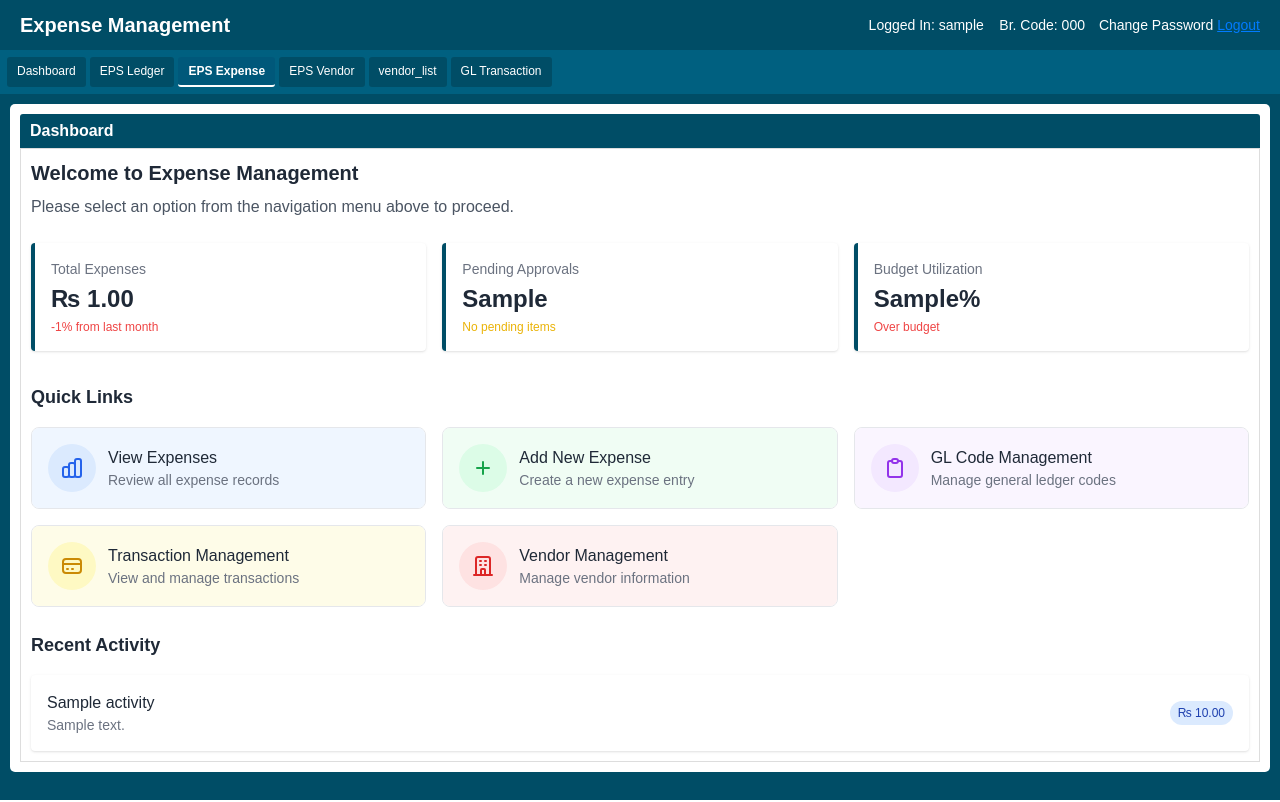
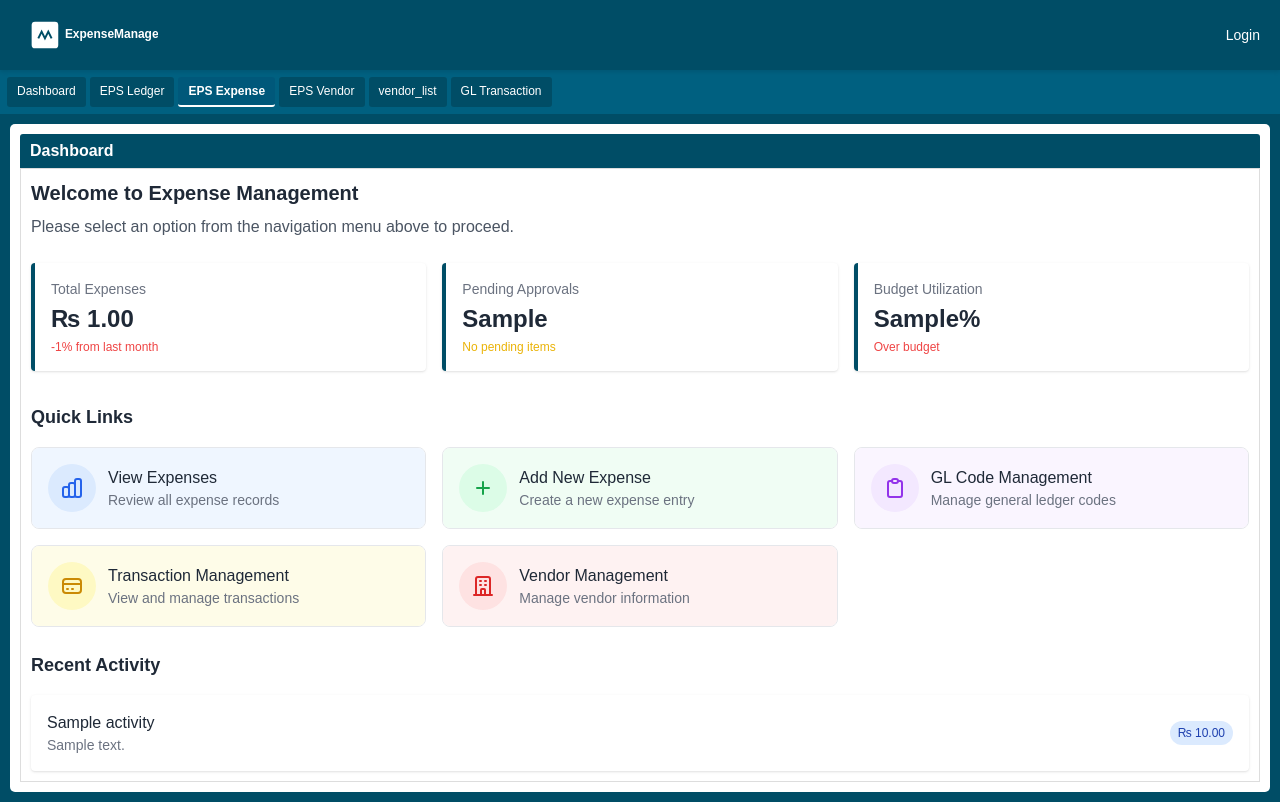
Before and after one commit to adilmaqsood1/Expenses_Management_System, a Django app: template templates/expenses/dashboard.html in a window 1280 px wide. Run offline with Django 3.2, Linux system fonts and the light colour scheme; the template is opened without the code that fills it: most values are stand-ins (such as "Sample title", 1, 10 or a date in 2020); some libraries are stand-ins or nearby versions.

Commit message:
UI modified

```diff
--- a/static/css/styles.css
+++ b/static/css/styles.css
@@ -133,3 +133,35 @@
 .animate-slideInBottom {
     animation: slideInFromBottom 0.5s ease-out;
 }
+
+/* Logo styles */
+.logo-container {
+    display: flex;
+    align-items: center;
+    text-decoration: none;
+    padding: 5px;
+    border-radius: 5px;
+    transition: all 0.3s ease;
+}
+
+.logo-container:hover {
+    background-color: rgba(255, 255, 255, 0.1);
+}
+
+.logo-image {
+    height: 40px;
+    width: auto;
+    margin-right: 10px;
+    transition: transform 0.3s ease;
+}
+
+.logo-image:hover {
+    transform: scale(1.05);
+}
+
+.logo-container span {
+    color: white;
+    font-weight: bold;
+    letter-spacing: 0.5px;
+    text-shadow: 1px 1px 2px rgba(0, 0, 0, 0.3);
+}
--- a/templates/base.html
+++ b/templates/base.html
@@ -25,6 +25,9 @@
             display: flex;
             justify-content: space-between;
             align-items: center;
+            box-shadow: 0 2px 4px rgba(0, 0, 0, 0.1);
+            position: relative;
+            z-index: 10;
         }
         .header-title {
             font-size: 20px;
@@ -204,14 +207,22 @@
 </head>
 <body>
     <div class="header">
-        <div class="header-title"> Expense Management </div>
+        <div class="header-title">
+            <a href="{% url 'dashboard' %}" class="logo-container animate-fadeIn">
+                <img src="/static/images/logo.svg" alt="Expense Management Logo" class="logo-image">
+            </a>
+        </div>
         <div class="header-info">
-            Logged In: {{ username }} &nbsp;&nbsp; Br. Code: {{ branch_code }}
+            {% if user.is_authenticated %}
+            <span>{{ user.username }}</span>
             <a href="{% url 'password_change' %}">Change Password</a>
             <form method="post" action="{% url 'logout' %}" style="display:inline;">
                 {% csrf_token %}
-                <button type="submit" style="background:none;border:none;color:#007bff;text-decoration:underline;cursor:pointer;padding:0;font:inherit;">Logout</button>
+                <button type="submit" style="background:none;border:none;color:white;margin-left:10px;padding:0;text-decoration:underline;cursor:pointer;">Logout</button>
             </form>
+            {% else %}
+            <a href="{% url 'login' %}">Login</a>
+            {% endif %}
         </div>
     </div>
     {% if request.path != '/login/' %}
```
Also changed, not shown: db.sqlite3, static/images/logo.svg (added).
